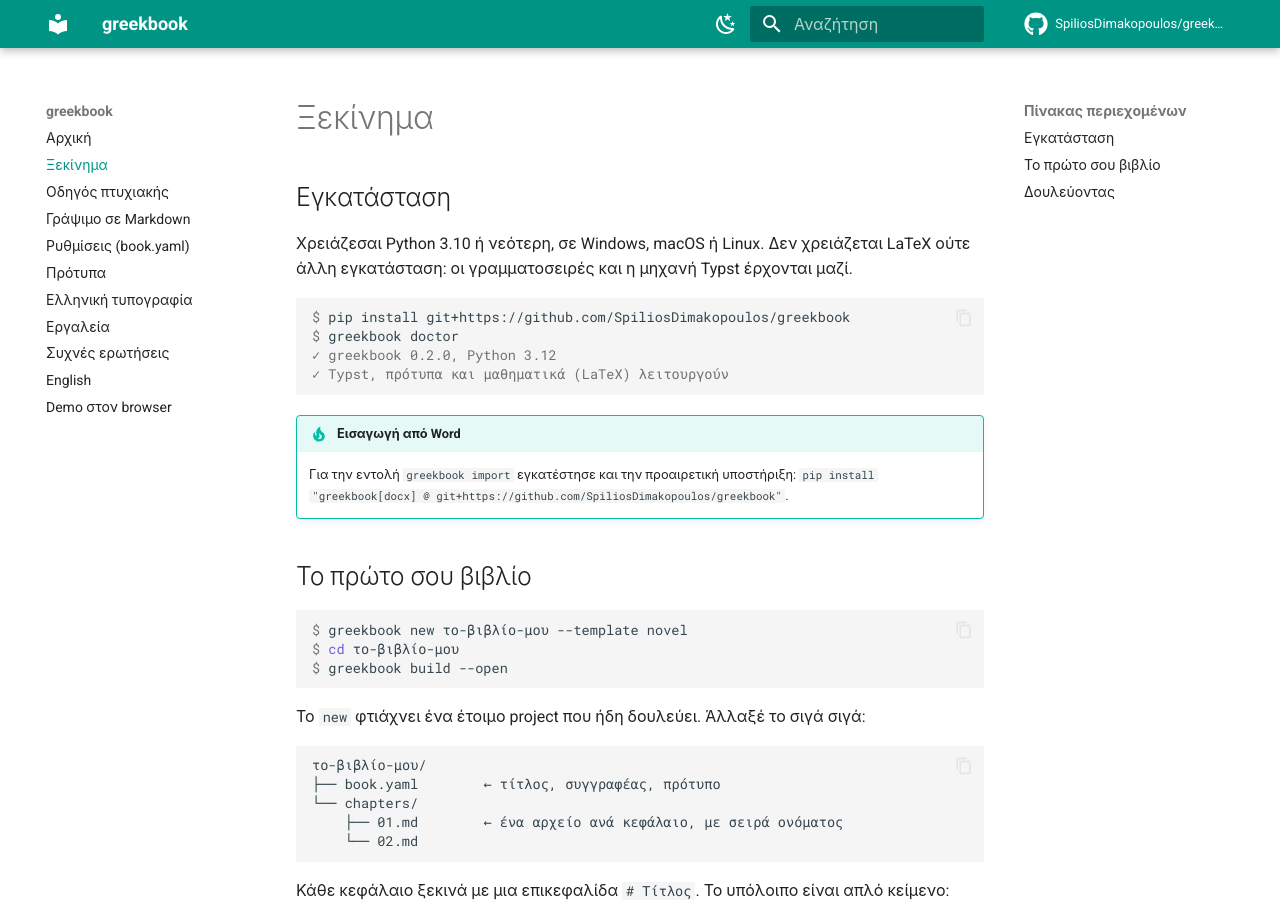
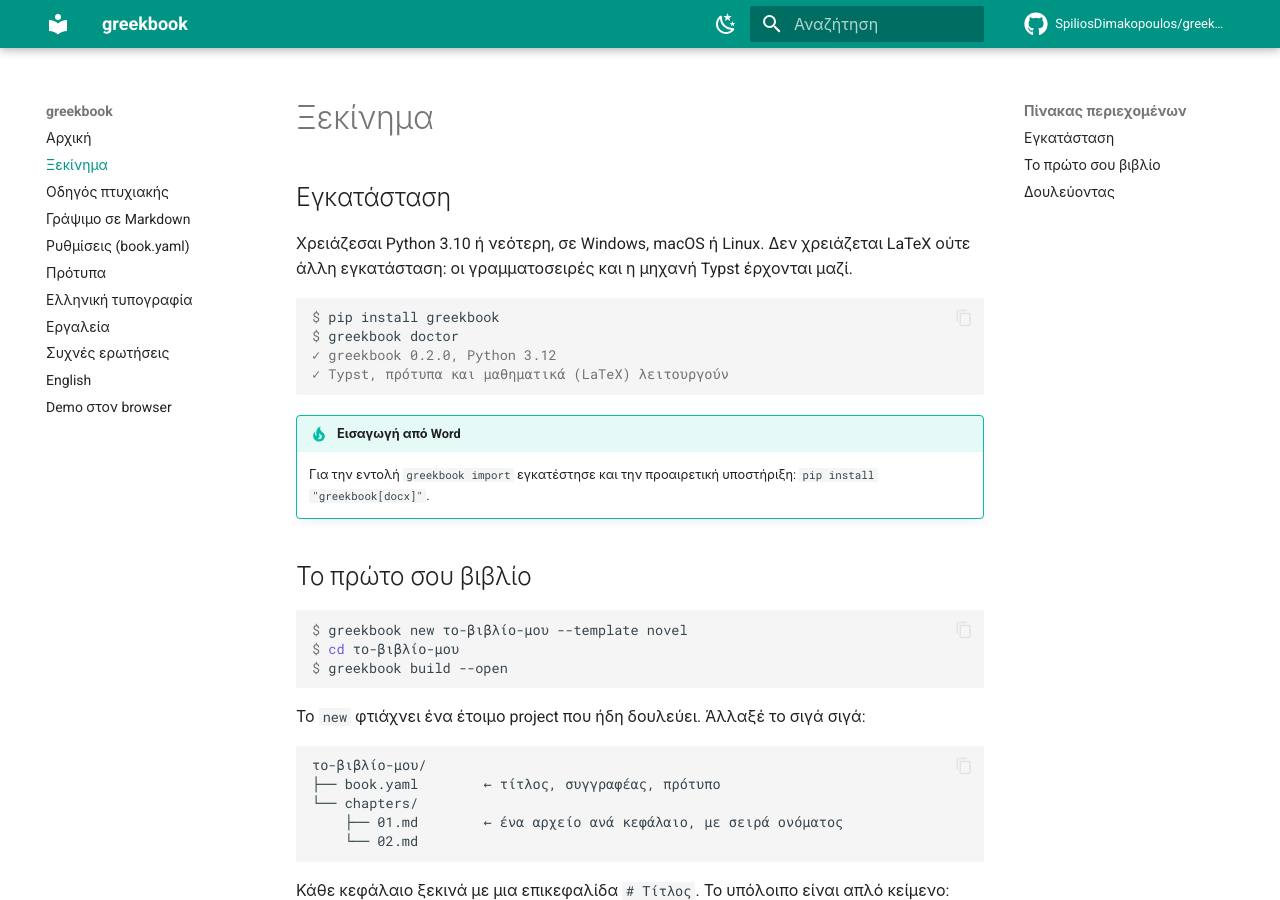
Before and after one commit to SpiliosDimakopoulos/greekbook, an MkDocs documentation site: the page built from docs/egkatastasi.md, in a window 1280 px wide and 900 px high. Built offline with MkDocs 1.6.1 and Material for MkDocs 9.7.7, drawn with Linux system fonts in a browser that asks for light colours; comment, search, counter and statistics services are not loaded.

Commit message:
Install from PyPI in the docs

````diff
--- a/docs/egkatastasi.md
+++ b/docs/egkatastasi.md
@@ -6,7 +6,7 @@
 LaTeX ούτε άλλη εγκατάσταση: οι γραμματοσειρές και η μηχανή Typst έρχονται μαζί.
 
 ```console
-$ pip install git+https://github.com/SpiliosDimakopoulos/greekbook
+$ pip install greekbook
 $ greekbook doctor
 ✓ greekbook 0.2.0, Python 3.12
 ✓ Typst, πρότυπα και μαθηματικά (LaTeX) λειτουργούν
@@ -14,7 +14,7 @@
 
 !!! tip "Εισαγωγή από Word"
     Για την εντολή `greekbook import` εγκατέστησε και την προαιρετική υποστήριξη:
-    `pip install "greekbook[docx] @ git+https://github.com/SpiliosDimakopoulos/greekbook"`.
+    `pip install "greekbook[docx]"`.
 
 ## Το πρώτο σου βιβλίο
 
````
Also changed, not shown: README.el.md (+1 -1 lines), README.md (+2 -1 lines), docs/en.md (+1 -1 lines), docs/index.md (+1 -1 lines).
